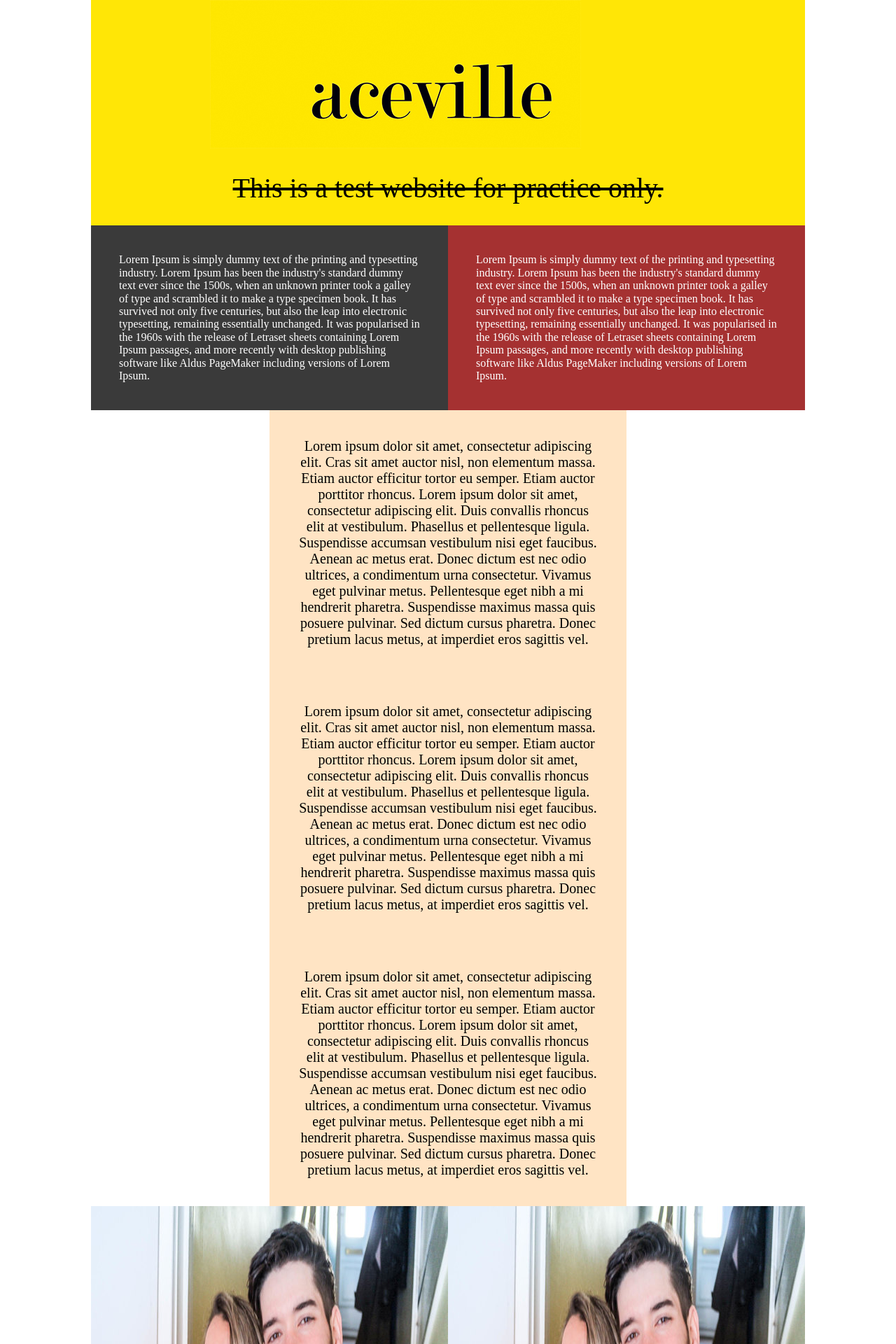
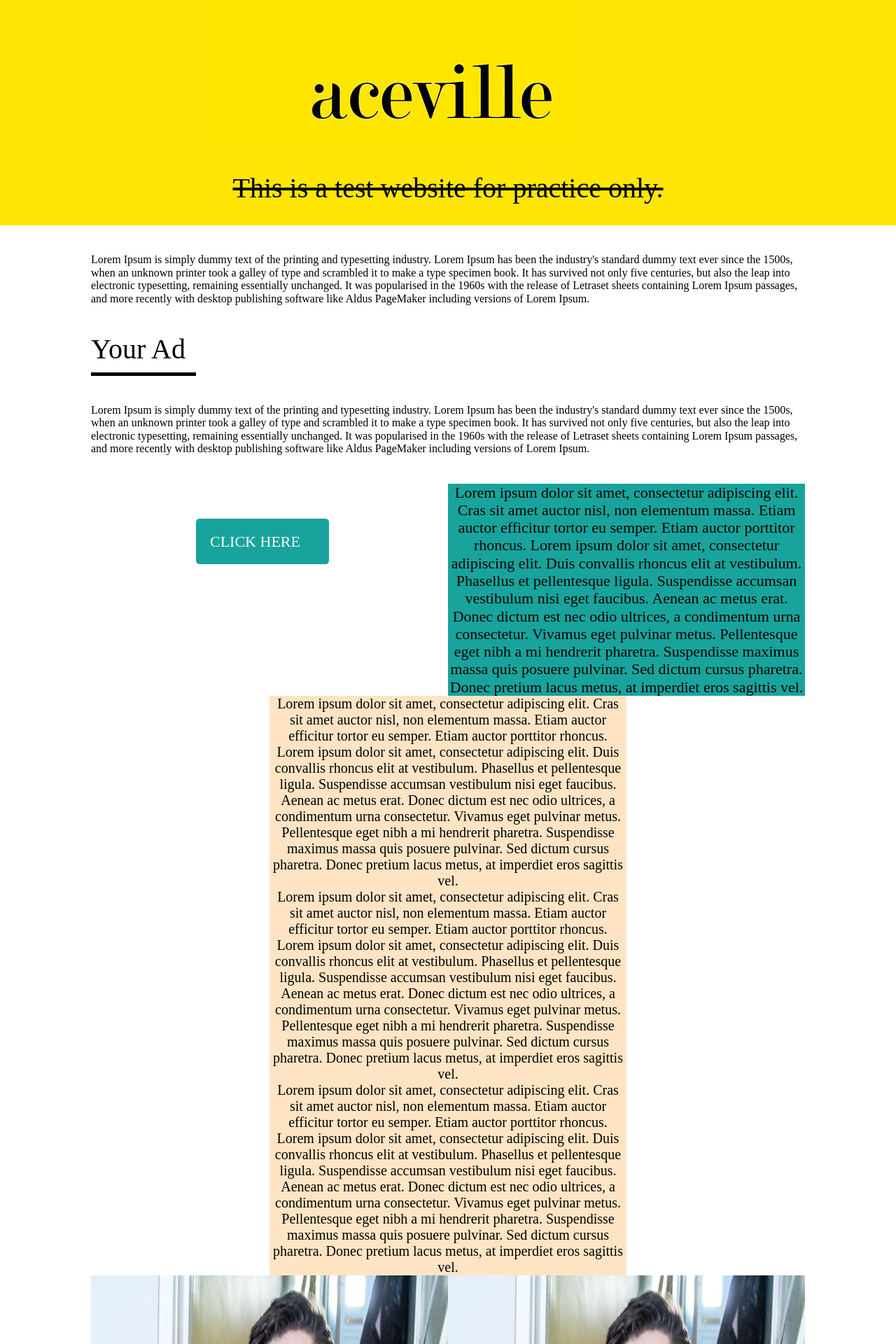
Before and after one commit to Kreceo/Archived-Beginner-Projects, a PHP site: page / in a window 1280 px wide. Shown: the top 1920 px of the page at 70% size. Run offline with PHP 8.4, Linux system fonts and the light colour scheme; some web fonts are replaced.

Commit message:
setion 1 and 2 updates

```diff
--- a/Websites/Website-1/css/index.css
+++ b/Websites/Website-1/css/index.css
@@ -384,7 +384,7 @@
 
  .section1-container {
     width: 100%;
-    max-width: 1020px;
+    max-width: 1920px;
     background-color: #ffe606;
     display: flex;
     flex-wrap: wrap;
@@ -409,39 +409,98 @@
     padding: 30px;
 }
 
-.section1-padding {
-padding: 40px;
-}
 
 /* Section 2 classes */
 
 .section2-container {
   width: 100%;
   max-width: 1020px;
-  background-color: #46424265;
+  background-color: #ffffff;
   display: flex;
-  flex-direction: row;
+  flex-direction: column;
   align-content: center;
 }
 
 .section2-box1 {
   width: 100%;
   max-width: 1020px;
-  background-color: #3a3a3a;
-  color: #ffffff;
+  background-color: #ffffff;
+  color: #000000;
   font-family: 'Noto Serif TC';
+  margin-top: 40px;
 }
 
 .section2-box2 {
   width: 100%;
-  max-width: 510px;
-  background-color: #a53131;
-  color: #ffffff;;
+  max-width: 1020px;
+  background-color: #ffffff;
+  color: #000000;
   font-family: 'Noto Serif TC';
+  font-size: 40px;
+  margin-top: 40px;
+
 }
 
-.section2-text {
+.section2-box3 {
+  width: 100%;
+  max-width: 1020px;
+  background-color: #ffffff;
+  color: #000000;
+  font-family: 'Noto Serif TC';
+  margin-top: 40px;
+  margin-bottom: 40px;
+}
+
+.section2-underline {
+  width:100%;
+  max-width: 150px;
+  background-color: #000000;
+  padding-bottom: 5px;
+  margin-top: 10px;
+}
+
+/* Section 2.5 Classes */
+
+.section2-5-container {
+  width: 100%;
+  max-width: 1020px;
+  display: flex;
+  flex-wrap: wrap;
+  flex-direction: row;
+  justify-content: center;
+  align-content: center;
+}
+
+.section2-5-box-right {
+  width: 100%;
+  max-width: 510px;
+  background-color: #18a39c;
+}
+
+.section2-5-text {
+  width: 100%;
+  max-width: 510px;
+  color: #000000;
   font-size: 22px;
+  text-align: center;
+}
+
+.section2-5-box-left {
+  width: 100%;
+  max-width: 510px;
+
+}
+
+.section2-5-button {
+  font-size: 22px;
+  background-color: #18a39c;
+  color: #ffffff;
+  width: 100%;
+  max-width: 150px;
+  border-radius: 5px;
+  padding: 20px;
+  margin-left: 150px;
+  margin-top: 50px;
 }
 
 /* Section 3 Classes */
--- a/Websites/Website-1/index.html
+++ b/Websites/Website-1/index.html
@@ -37,7 +37,7 @@
 
         <div class="section2-container">
 
-            <div class="section2-box1 section1-padding">
+            <div class="section2-box1">
 
                 Lorem Ipsum is simply dummy text of the printing and
                 typesetting industry. Lorem Ipsum has been the industry's
@@ -51,7 +51,15 @@
 
             </div>
 
-            <div class="section2-box2 section1-padding">
+            <div class="section2-box2">
+
+            Your Ad
+
+            </div>
+
+            <div class="section2-underline"></div>
+
+            <div class="section2-box3 section1-padding">
 
                 Lorem Ipsum is simply dummy text of the printing and
                 typesetting industry. Lorem Ipsum has been the industry's
@@ -68,6 +76,40 @@
         </div>
 
 <!-- Section 2 - End -->
+
+<!-- Section 2.5 Start (This is the text on the right, and click here button on the left) -->
+
+        <div class="section2-5-container">
+
+            <div class="section2-5-box-left">
+
+                <div class="section2-5-button">
+                    CLICK HERE
+                </div>
+
+            </div>
+
+            <div class="section2-5-box-right">
+
+                <div class="section2-5-text">
+
+                    Lorem ipsum dolor sit amet, consectetur adipiscing elit. Cras sit amet auctor
+                    nisl, non elementum massa. Etiam auctor efficitur tortor eu semper. Etiam
+                    auctor porttitor rhoncus. Lorem ipsum dolor sit amet, consectetur adipiscing
+                    elit. Duis convallis rhoncus elit at vestibulum. Phasellus et pellentesque
+                    ligula. Suspendisse accumsan vestibulum nisi eget faucibus. Aenean ac metus
+                    erat. Donec dictum est nec odio ultrices, a condimentum urna consectetur.
+                    Vivamus eget pulvinar metus. Pellentesque eget nibh a mi hendrerit pharetra.
+                    Suspendisse maximus massa quis posuere pulvinar. Sed dictum cursus pharetra.
+                    Donec pretium lacus metus, at imperdiet eros sagittis vel.
+
+                </div>
+
+            </div>
+
+        </div>
+
+<!-- Section 2.5 End -->
 
 <!-- Section 3 - Start -->
 
```
